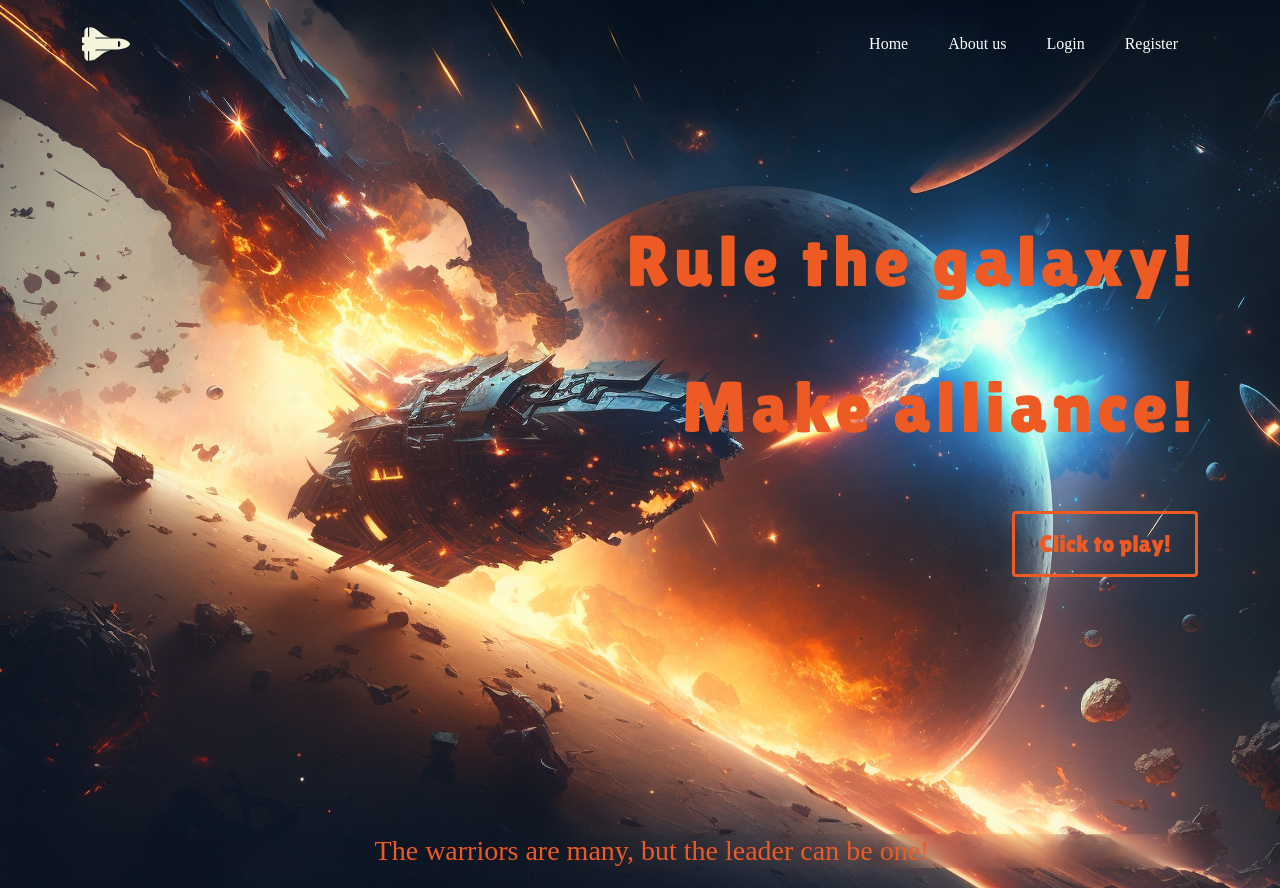
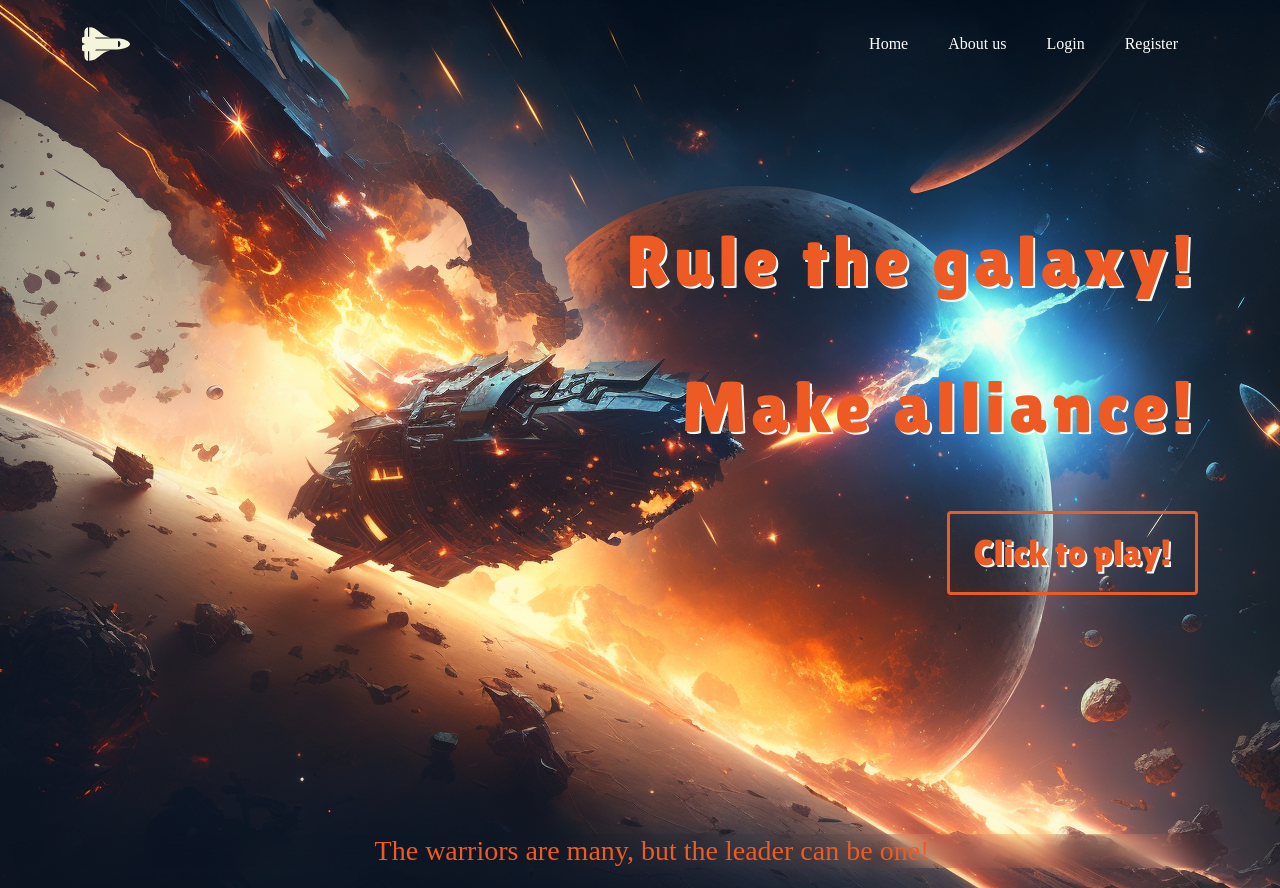
Before and after one commit to Slowinskip/galaxy-game-webside, a React (Create React App) app: page / in a window 1280 px wide. Built offline with nearby package versions, Linux system fonts and the light colour scheme; a web font is replaced by a local one.

Commit message:
Add animation to home components

```diff
--- a/src/components/views/Home/Home.module.scss
+++ b/src/components/views/Home/Home.module.scss
@@ -13,6 +13,7 @@
     color: #ee5a24;
     font-family: $font;
     letter-spacing: 5px;
+    animation: mymove 5s;
     @media (max-width: 750px) {
       align-items: center;
     }
@@ -21,6 +22,7 @@
       margin: 30px 0;
       font-size: $base-size * 6;
       font-family: $font1;
+      text-shadow: white 2px 2px;
 
       @media (max-width: 500px) {
         text-align: center;
@@ -35,12 +37,13 @@
       }
     }
     .button {
-      font-size: $base-size * 2;
+      font-size: $base-size * 3;
       padding: 12px 24px;
       border-color: #ee5a24;
       border-width: 3px;
       background-color: transparent;
       color: #ee5a24;
+      text-shadow: white 2px 2px;
 
       @media (max-width: 500px) {
         font-size: $base-size * 2;
@@ -49,6 +52,7 @@
       &:hover {
         background-color: #ee5a24;
         color: white;
+        text-shadow: red 2px 2px;
       }
     }
   }
@@ -65,4 +69,17 @@
       width: auto;
     }
   }
+
+  @keyframes mymove {
+    0% {
+      transform: translate(-400px, -400px);
+      opacity: 0;
+    }
+    50% {
+    }
+
+    100% {
+      transform: translate(0, 0);
+    }
+  }
 }
```
